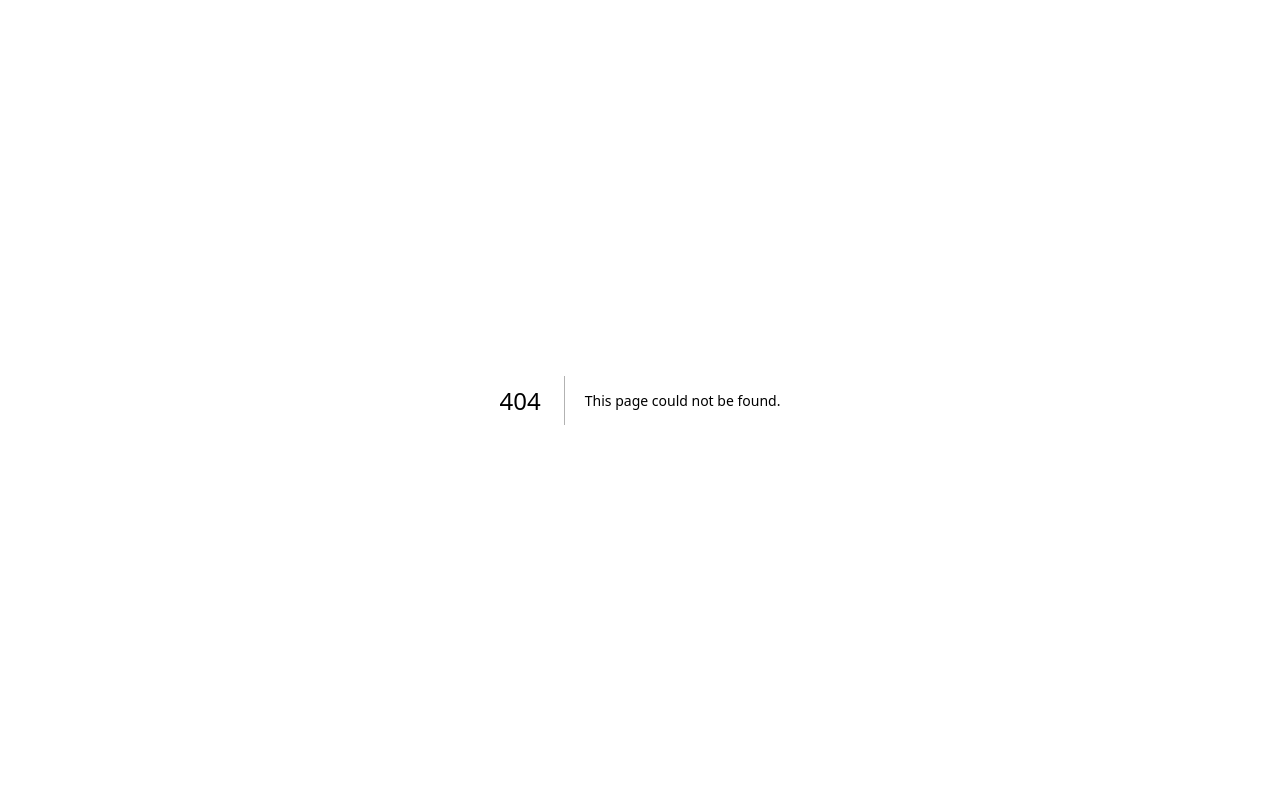
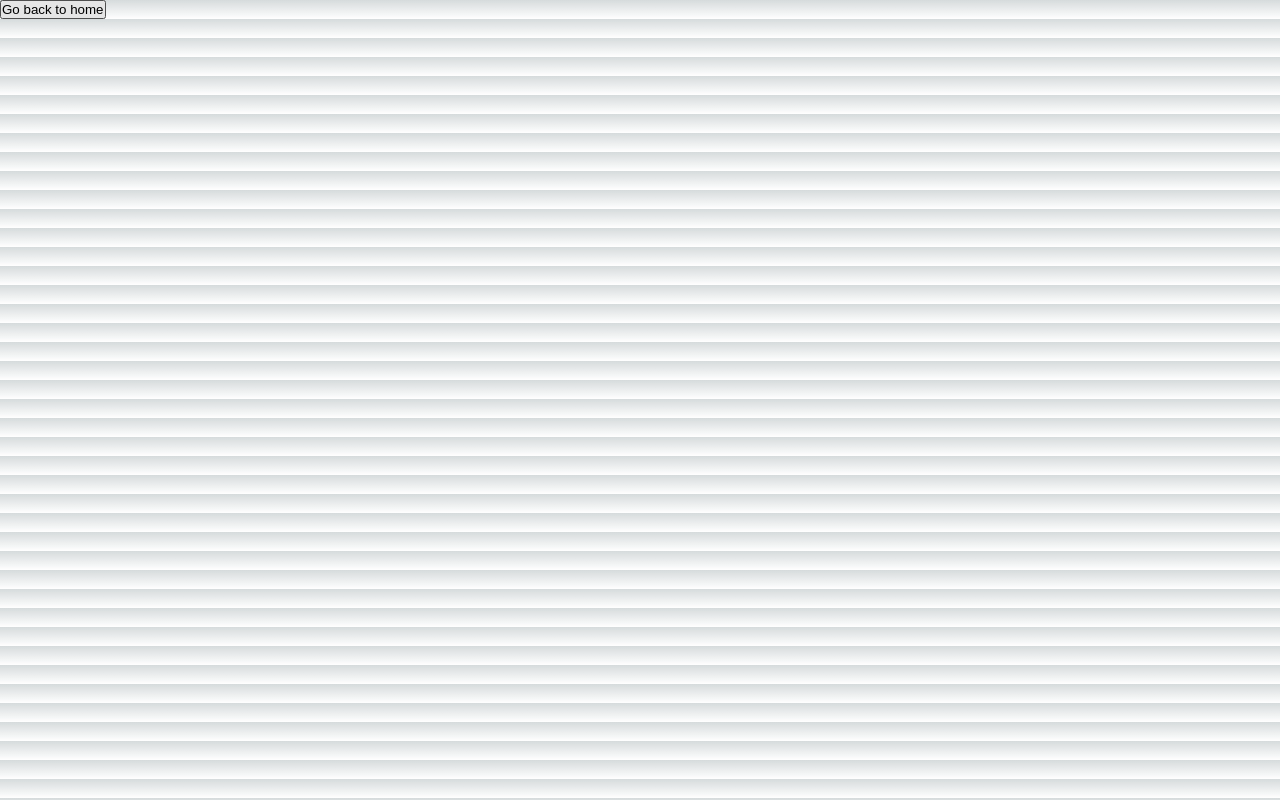
Before and after one commit to TLRKiliann/nextjs-real-api, a Next.js app in the folder my-app/: page /posts/1 in a window 1280 px wide. Before the commit this address had no page. Built offline with nearby package versions, Linux system fonts and the light colour scheme.

Commit message:
data fetching & routing ok

```diff
--- a/my-app/pages/api/post/[postId].tsx
+++ b/my-app/pages/posts/[postId].tsx
@@ -1,7 +1,13 @@
 import { GetStaticProps } from 'next'
 import { useRouter } from 'next/router'
 
-const PostId:React.FC = () => {
+type PostProps = {
+  post: {
+    id: number | null
+  }
+}
+
+const PostId:React.FC = ({ post }: PostProps) => {
   const router = useRouter() as any
 
   const handleClick = () => {
@@ -10,13 +16,17 @@ const PostId:React.FC = () => {
   return (
     <div>
       <div>
-        <p>{post.id}</p>
-        <button type="button" onClick={handleClick}>Go back to home</button>
+        <p>{post?.id}</p>
+        <button
+          type="button"
+          onClick={handleClick}>Go back to home
+        </button>
       </div>
     </div>
   )
 }
 export default PostId
+
 
 /*export const getStaticPaths: GetStaticPaths = async () => {
   const response = await fetch();
```
